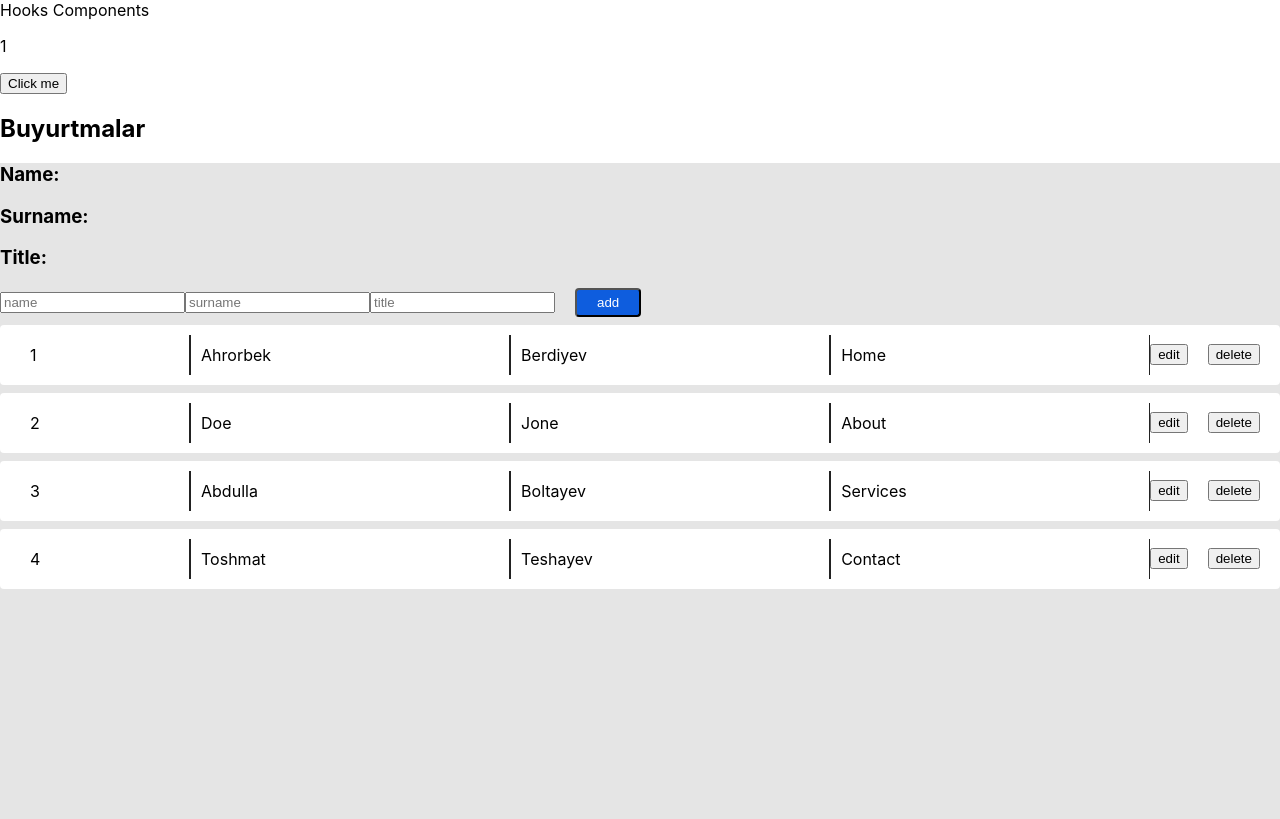
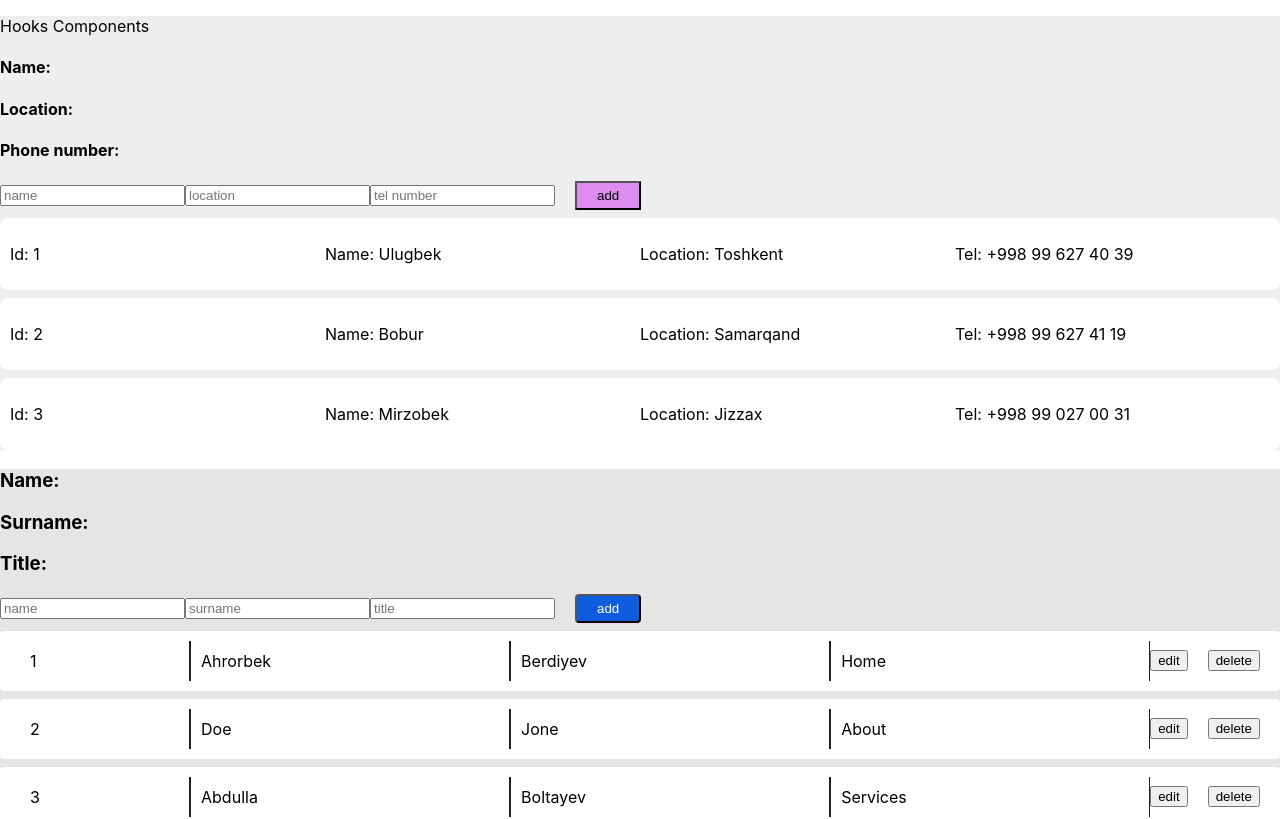
Before and after one commit to Ulugbek01/new-project-test, a React (Create React App) app: page / in a window 1280 px wide. Shown: the top 819 px of the page. Built offline with nearby package versions, Linux system fonts and the light colour scheme.

Commit message:
use Hooks add function

```diff
--- a/src/components/Buyurtmalar/index.jsx
+++ b/src/components/Buyurtmalar/index.jsx
@@ -3,14 +3,18 @@ export default class index extends Component {
   constructor() {
     super();
     this.state = {
-      conunt: 1,
+      count: 1,
     }
   }
   render() {
+    const Inc = ()=> {
+      this.setState({count: this.state.count+=1});
+    }
+
     return (<div>
-        <p>{this.state.conunt}</p>
-        <button>Click me</button>
-        <h2>Buyurtmalar</h2>
+        {/* <p>React Class Components</p>
+        <p>{this.state.count}</p>
+        <button onClick={Inc}>Click me</button> */}
       </div>);
   }
 }
--- a/src/components/Xodimlar/index.jsx
+++ b/src/components/Xodimlar/index.jsx
@@ -1,6 +1,60 @@
+import React,{useState} from "react";
+import { students } from "../../utils/students";
+import { Container, UsersCard } from "./style";
+
 const Hooks = ()=> {
+    const [count, setCount] = useState(students);
+    const [name, setName] = useState('');
+    const [location, setLocation] = useState('');
+    const [tel, setTel] = useState('');
+
+    const getName =({target})=> {
+        console.log(target.value);
+        setName(target.value);
+    }
+    const getLocation =({target})=> {
+        console.log(target.value);
+        setLocation(target.value);
+    }
+    const getTel =({target})=> {
+        console.log(target.value);
+        setTel(target.value);
+    }
+    const Add = ()=> {
+        // console.log(name);
+        if(name.length && location.length && tel){
+            const newStudent = {
+                id: count.length +1,
+                name: name,
+                location: location,
+                tel: tel,
+            }
+            setCount([...count, newStudent]);
+        }
+        else{
+            alert('please enter text');
+        }
+    }
+
     return (
-        <div>Hooks Components</div>
+        <Container>
+            <p>Hooks Components</p>
+            <h4>Name: {name}</h4>
+            <h4>Location: {location}</h4>
+            <h4>Phone number: {tel}</h4>
+            <input type="text" name="name" placeholder="name" onChange={getName}/>
+            <input type="text" name="location" placeholder="location" onChange={getLocation}/>
+            <input type="text" name="tel" placeholder="tel number" onChange={getTel}/>
+            <button className="add-btn" onClick={Add}>add</button>
+            {count.map((value) =>
+                <UsersCard key={value.id}>
+                    <p>Id: {value.id}</p>
+                    <p>Name: {value.name}</p>
+                    <p>Location: {value.location}</p>
+                    <p>Tel: {value.tel}</p>
+                </UsersCard>
+            )}
+        </Container>
     )
 }
 
--- a/src/components/Xodimlar/style.js
+++ b/src/components/Xodimlar/style.js
@@ -0,0 +1,26 @@
+import styled from "styled-components";
+
+export const Container = styled.div`
+  background-color: #eee;
+
+  .add-btn {
+    padding: 5px 20px;
+    margin-left: 20px;
+    background-color: #db8ced;
+    cursor: pointer;
+  }
+`;
+
+export const UsersCard = styled.div`
+  display: flex;
+  /* justify-content: center; */
+  align-items: center;
+  padding: 10px;
+  margin-top: 8px;
+  border-radius: 8px;
+  background-color: #fff;
+
+  & > p {
+    flex: 1;
+  }
+`;
--- /dev/null
+++ b/src/utils/students.js
@@ -0,0 +1,20 @@
+export const students = [
+  {
+    id: 1,
+    name: "Ulugbek",
+    location: "Toshkent",
+    tel: "+998 99 627 40 39",
+  },
+  {
+    id: 2,
+    name: "Bobur",
+    location: "Samarqand",
+    tel: "+998 99 627 41 19",
+  },
+  {
+    id: 3,
+    name: "Mirzobek",
+    location: "Jizzax",
+    tel: "+998 99 027 00 31",
+  },
+];
```
